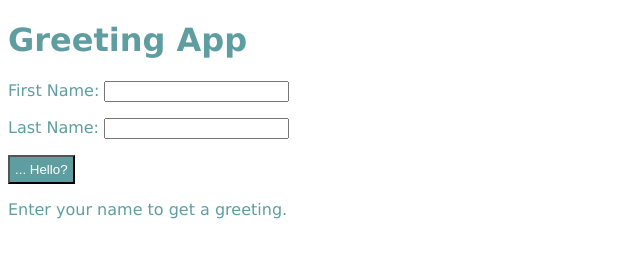
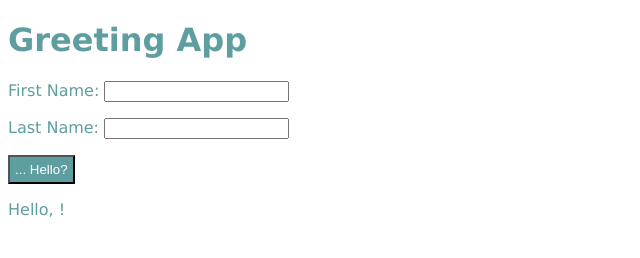
Before and after one commit to emilycre/bootcamp-prep-day-4, a plain HTML site: page index.html in a window 1280 px wide. Both pictures are taken after a click on the button "... Hello?". Shown: the whole page, without its empty margins (0-640 px from the left). Drawn offline with Linux system fonts and the light colour scheme.

Commit message:
added greetings

```diff
--- a/index.html
+++ b/index.html
@@ -23,7 +23,9 @@
         <button onclick="greet()">... Hello?</button>
     </p>
 
-    <p>Enter your name to get a greeting.</p>
+    <p id="greeter">
+        Enter your name to get a greeting.
+    </p>
 
     <script src="main.js"></script>
 
--- a/main.js
+++ b/main.js
@@ -10,10 +10,14 @@ function greet() {
     var lastName = lastNameInput.value;
 
     // make greeting
-    var greeting = 'Hello, ' + firstName +  lastName + '!';
-    console.log(greeting);
+    var greeting = 'Hello, ' + firstName + ' ' + lastName + '!';
 
     // display greeting
+    var greeter = document.getElementById('greeter');
+
+    greeter.textContent = greeting;
+
+    console.log(greeter);
 
 
     // remove prompt
```
